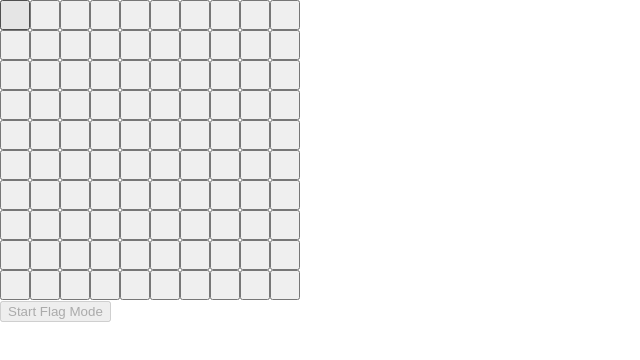
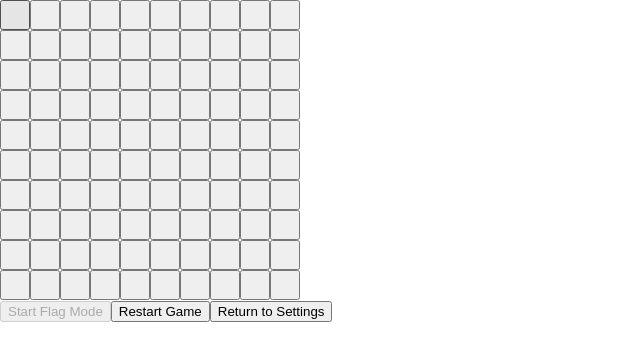
Before and after one commit to RaymondThornley/raymond-portfolio-frontend, a React (Create React App) app: page /minesweeper in a window 1280 px wide. Both pictures are taken after a click on the button "Start Game". Shown: the top 360 px of the page, without its empty margins (0-640 px from the left). Built offline with nearby package versions, Linux system fonts and the light colour scheme.

Commit message:
Added buttons to restart game and return to settings

```diff
--- a/src/minesweeper/Minesweeper.tsx
+++ b/src/minesweeper/Minesweeper.tsx
@@ -36,6 +36,7 @@ class Minesweeper extends React.Component<{}, MinesweeperState> {
         this.blurMine = this.blurMine.bind(this);
         this.validateMinesInDimensions = this.validateMinesInDimensions.bind(this);
         this.startGame = this.startGame.bind(this);
+        this.returnToSettings = this.returnToSettings.bind(this);
     }
 
     changeX(event: React.SyntheticEvent<HTMLInputElement>) {
@@ -47,7 +48,7 @@ class Minesweeper extends React.Component<{}, MinesweeperState> {
 
     blurX(event: React.SyntheticEvent<HTMLInputElement>) {
         const newValue = event.currentTarget.value;
-        if (newValue === ""|| newValue === "0") {
+        if (newValue === "" || newValue === "0") {
             this.setState({ hasXError: true });
         } else {
             this.setState({ hasXError: false });
@@ -58,13 +59,13 @@ class Minesweeper extends React.Component<{}, MinesweeperState> {
     changeY(event: React.SyntheticEvent<HTMLInputElement>) {
         const newValue = event.currentTarget.value;
         if (newValue === "" || newValue === "0" || newValue.match("^[1-9]\\d{0,1}$")) {
-            this.setState({ yDimension: newValue});
+            this.setState({ yDimension: newValue });
         }
     }
 
     blurY(event: React.SyntheticEvent<HTMLInputElement>) {
         const newValue = event.currentTarget.value;
-        if (newValue === ""|| newValue === "0") {
+        if (newValue === "" || newValue === "0") {
             this.setState({ hasYError: true });
         } else {
             this.setState({ hasYError: false });
@@ -75,13 +76,13 @@ class Minesweeper extends React.Component<{}, MinesweeperState> {
     changeMine(event: React.SyntheticEvent<HTMLInputElement>) {
         const newValue = event.currentTarget.value;
         if (newValue === "" || newValue === "0" || newValue.match("^[1-9]\\d{0,2}$")) {
-            this.setState({ mineNumber: newValue});
+            this.setState({ mineNumber: newValue });
         }
     }
 
     blurMine(event: React.SyntheticEvent<HTMLInputElement>) {
         const newValue = event.currentTarget.value;
-        if (newValue === ""|| newValue === "0") {
+        if (newValue === "" || newValue === "0") {
             this.setState({ hasMineError: true });
         } else {
             this.setState({ hasMineError: false });
@@ -104,6 +105,10 @@ class Minesweeper extends React.Component<{}, MinesweeperState> {
         this.setState({ isGameActive: true });
     }
 
+    returnToSettings() {
+        this.setState({ isGameActive: false });
+    }
+
     render() {
         const isButtonDisabled = this.state.hasXError || this.state.hasYError || this.state.hasMineError
             || this.state.hasMineInDimensionError;
@@ -115,6 +120,7 @@ class Minesweeper extends React.Component<{}, MinesweeperState> {
                         xDimension={Number(this.state.xDimension)}
                         yDimension={Number(this.state.yDimension)}
                         mineNumber={Number(this.state.mineNumber)}
+                        returnToSettings={this.returnToSettings}
                     />
                     :
                     <div>
--- a/src/minesweeper/MinesweeperGame.tsx
+++ b/src/minesweeper/MinesweeperGame.tsx
@@ -9,7 +9,8 @@ type SpaceType = {
 type MinesweeperGameProps = {
     xDimension: number,
     yDimension: number,
-    mineNumber: number
+    mineNumber: number,
+    returnToSettings: () => void
 }
 
 type MinesweeperGameState = {
@@ -24,30 +25,35 @@ class MinesweeperGame extends React.Component<MinesweeperGameProps, MinesweeperG
     constructor(props: MinesweeperGameProps) {
         super(props);
 
-        const spaceArray = [];
-        for (let i = 0; i < props.yDimension; i++) {
-            const spaceRow = [];
-            for (let j = 0; j < props.xDimension; j++) {
-                spaceRow.push({ textValue: "Q", hasMine: false });
-            }
-            spaceArray.push(spaceRow);
-        }
-
         this.state = {
-            spaceArray,
+            spaceArray: this.createEmptySpaceArray(),
             isFirstClick: true,
             flagMode: false,
             hasLost: false,
             hasWon: false
         }
 
+        this.createEmptySpaceArray = this.createEmptySpaceArray.bind(this);
         this.initializeSpaceArray = this.initializeSpaceArray.bind(this);
         this.clickSpace = this.clickSpace.bind(this);
         this.calculateSpace = this.calculateSpace.bind(this);
         this.checkWin = this.checkWin.bind(this);
         this.toggleFlagMode = this.toggleFlagMode.bind(this);
+        this.restartGame=this.restartGame.bind(this);
         this.createSpace = this.createSpace.bind(this);
         this.createSpaceRow = this.createSpaceRow.bind(this);
+    }
+
+    createEmptySpaceArray() {
+        const spaceArray = [];
+        for (let i = 0; i < this.props.yDimension; i++) {
+            const spaceRow = [];
+            for (let j = 0; j < this.props.xDimension; j++) {
+                spaceRow.push({ textValue: "Q", hasMine: false });
+            }
+            spaceArray.push(spaceRow);
+        }
+        return spaceArray;
     }
 
     initializeSpaceArray(xVal: number, yVal: number) {
@@ -121,7 +127,7 @@ class MinesweeperGame extends React.Component<MinesweeperGameProps, MinesweeperG
 
     calculateSpace(xVal: number, yVal: number, spaceArray: SpaceType[][], isCasdade: boolean) {
         if (this.state.flagMode && spaceArray[yVal][xVal].textValue === "F") {
-            const newSpace = { ...spaceArray[yVal][xVal], textValue: ("Q") };
+            const newSpace = { ...spaceArray[yVal][xVal], textValue: "Q" };
             const newSpaceRow = [...spaceArray[yVal]];
             newSpaceRow[xVal] = newSpace;
             let newSpaceArray = [...spaceArray];
@@ -132,7 +138,7 @@ class MinesweeperGame extends React.Component<MinesweeperGameProps, MinesweeperG
 
         if (spaceArray[yVal][xVal].textValue === "Q") {
             if (this.state.flagMode) {
-                const newSpace = { ...spaceArray[yVal][xVal], textValue: ("F") };
+                const newSpace = { ...spaceArray[yVal][xVal], textValue: "F" };
                 const newSpaceRow = [...spaceArray[yVal]];
                 newSpaceRow[xVal] = newSpace;
                 let newSpaceArray = [...spaceArray];
@@ -262,6 +268,11 @@ class MinesweeperGame extends React.Component<MinesweeperGameProps, MinesweeperG
         this.setState({ flagMode: !this.state.flagMode });
     }
 
+    restartGame() {
+        const newSpaceArray = this.createEmptySpaceArray();
+        this.setState({ spaceArray: newSpaceArray, isFirstClick: true, flagMode: false, hasLost: false, hasWon: false });
+    }
+
     createSpace(yVal: number) {
         const clickSpace = this.clickSpace
         return function (space: SpaceType, xVal: number) {
@@ -282,8 +293,12 @@ class MinesweeperGame extends React.Component<MinesweeperGameProps, MinesweeperG
         return (
             <div>
                 {this.state.spaceArray.map(this.createSpaceRow)}
-                <button disabled={this.state.isFirstClick || this.state.hasWon || this.state.hasLost}
-                    onClick={this.toggleFlagMode}>{this.state.flagMode ? "Stop Flag Mode" : "Start Flag Mode"}</button>
+                <div>
+                    <button disabled={this.state.isFirstClick || this.state.hasWon || this.state.hasLost}
+                        onClick={this.toggleFlagMode}>{this.state.flagMode ? "Stop Flag Mode" : "Start Flag Mode"}</button>
+                    <button onClick={this.restartGame}>Restart Game</button>
+                    <button onClick={this.props.returnToSettings}>Return to Settings</button>
+                </div>
                 {this.state.hasWon ? <span>You won!</span> : null}
                 {this.state.hasLost ? <span>You lost.</span> : null}
             </div>
```
